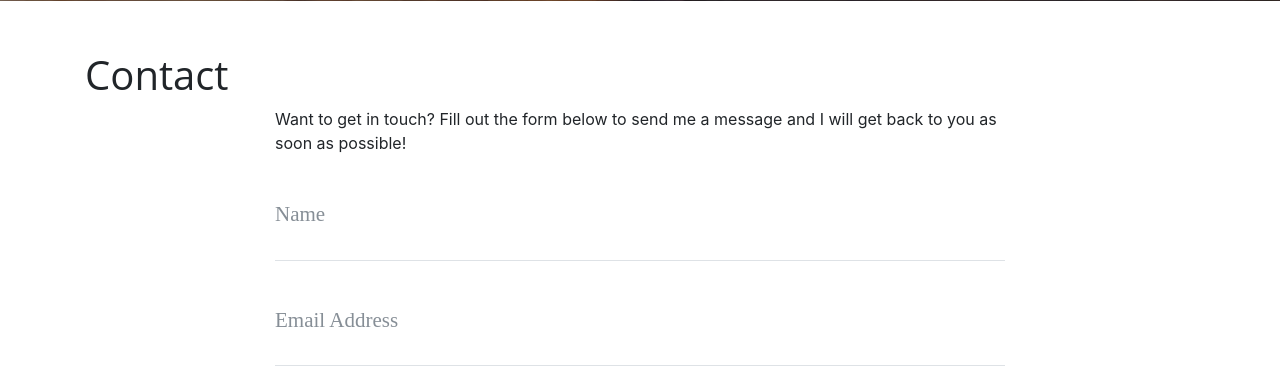
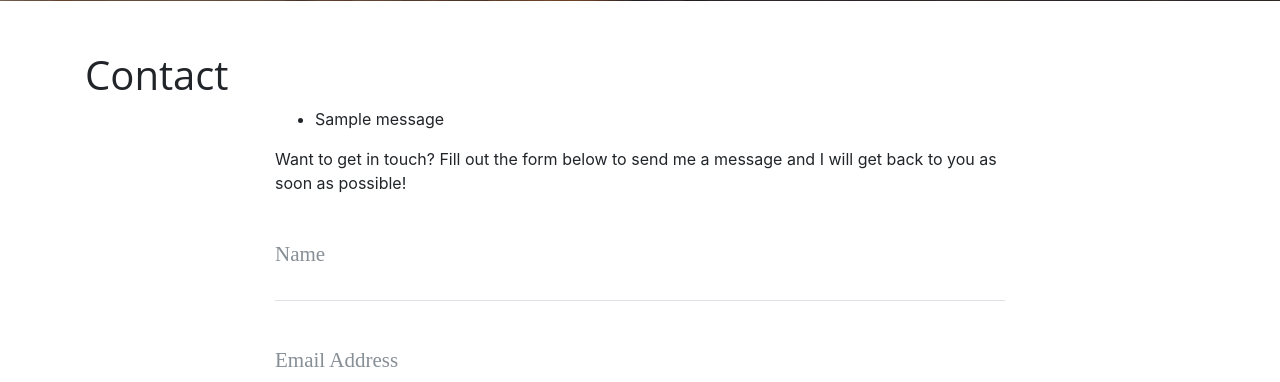
Before and after one commit to ninos77/Chat_app_flask, a Flask app: page /contact in a window 1280 px wide. Shown: the part 749-1131 px from the top of the page. Run offline with Flask 2, Linux system fonts and the light colour scheme; one stand-in notice (Sample message) is shown; some libraries are stand-ins or nearby versions.

Commit message:
making contact form to reflex a message when the user send a message by using flash method in flask

```diff
--- a/run.py
+++ b/run.py
@@ -1,8 +1,9 @@
 import os
 import json
-from flask import Flask, render_template
+from flask import Flask, render_template, request, flash
 
 app = Flask(__name__)
+app.secret_key = "some_secret"
 
 
 @app.route("/")
@@ -17,6 +18,7 @@ def about():
         data = json.load(json_data)
     return render_template("about.html", page_title="About", disciples=data)
 
+
 @app.route("/about/<disciple_name>")
 def about_disciple(disciple_name):
     disciple = {}
@@ -28,8 +30,11 @@ def about_disciple(disciple_name):
                 disciple = obj
     return render_template("disciples.html", disciple=disciple)
 
-@app.route("/contact")
+
+@app.route("/contact", methods=["GET", "POST"])
 def contact():
+    if request.method == "POST":
+        flash(f'Thanks {request.form["name"]}, We have recived your message')
     return render_template("contact.html", page_title="Contact")
 
 
--- a/templates/contact.html
+++ b/templates/contact.html
@@ -2,34 +2,43 @@
 <h1>{{page_title}}</h1>
 <div class="row">
 	<div class="col-lg-8 col-md-10 mx-auto">
+    {% with messages = get_flashed_messages() %}
+    {% if messages %}
+    <ul class="flashes">
+      {% for message in messages %}
+      <li>{{ message}}</li>
+      {% endfor %}
+    </ul>
+    {% endif %}
+    {% endwith %}
 		<p>Want to get in touch? Fill out the form below to send me a message and I will get back to you as soon as
 			possible!</p>
-		<form name="sentMessage" id="contactForm" novalidate>
+		<form method="POST" name="sentMessage" id="contactForm" novalidate>
 			<div class="control-group">
 				<div class="form-group floating-label-form-group controls">
 					<label>Name</label>
-					<input type="text" class="form-control" placeholder="Name" id="name" required data-validation-required-message="Please enter your name.">
+					<input type="text" class="form-control" name="name" placeholder="Name" id="name" required data-validation-required-message="Please enter your name.">
 					<p class="help-block text-danger"></p>
 				</div>
 			</div>
 			<div class="control-group">
 				<div class="form-group floating-label-form-group controls">
 					<label>Email Address</label>
-					<input type="email" class="form-control" placeholder="Email Address" id="email" required data-validation-required-message="Please enter your email address.">
+					<input type="email" class="form-control" name="email" placeholder="Email Address" id="email" required data-validation-required-message="Please enter your email address.">
 					<p class="help-block text-danger"></p>
 				</div>
 			</div>
 			<div class="control-group">
 				<div class="form-group col-xs-12 floating-label-form-group controls">
 					<label>Phone Number</label>
-					<input type="tel" class="form-control" placeholder="Phone Number" id="phone" required data-validation-required-message="Please enter your phone number.">
+					<input type="tel" class="form-control" name="phone" placeholder="Phone Number" id="phone" required data-validation-required-message="Please enter your phone number.">
 					<p class="help-block text-danger"></p>
 				</div>
 			</div>
 			<div class="control-group">
 				<div class="form-group floating-label-form-group controls">
 					<label>Message</label>
-					<textarea rows="5" class="form-control" placeholder="Message" id="message" required data-validation-required-message="Please enter a message."></textarea>
+					<textarea rows="5" class="form-control" name="message" placeholder="Message" id="message" required data-validation-required-message="Please enter a message."></textarea>
 					<p class="help-block text-danger"></p>
 				</div>
 			</div>
```
